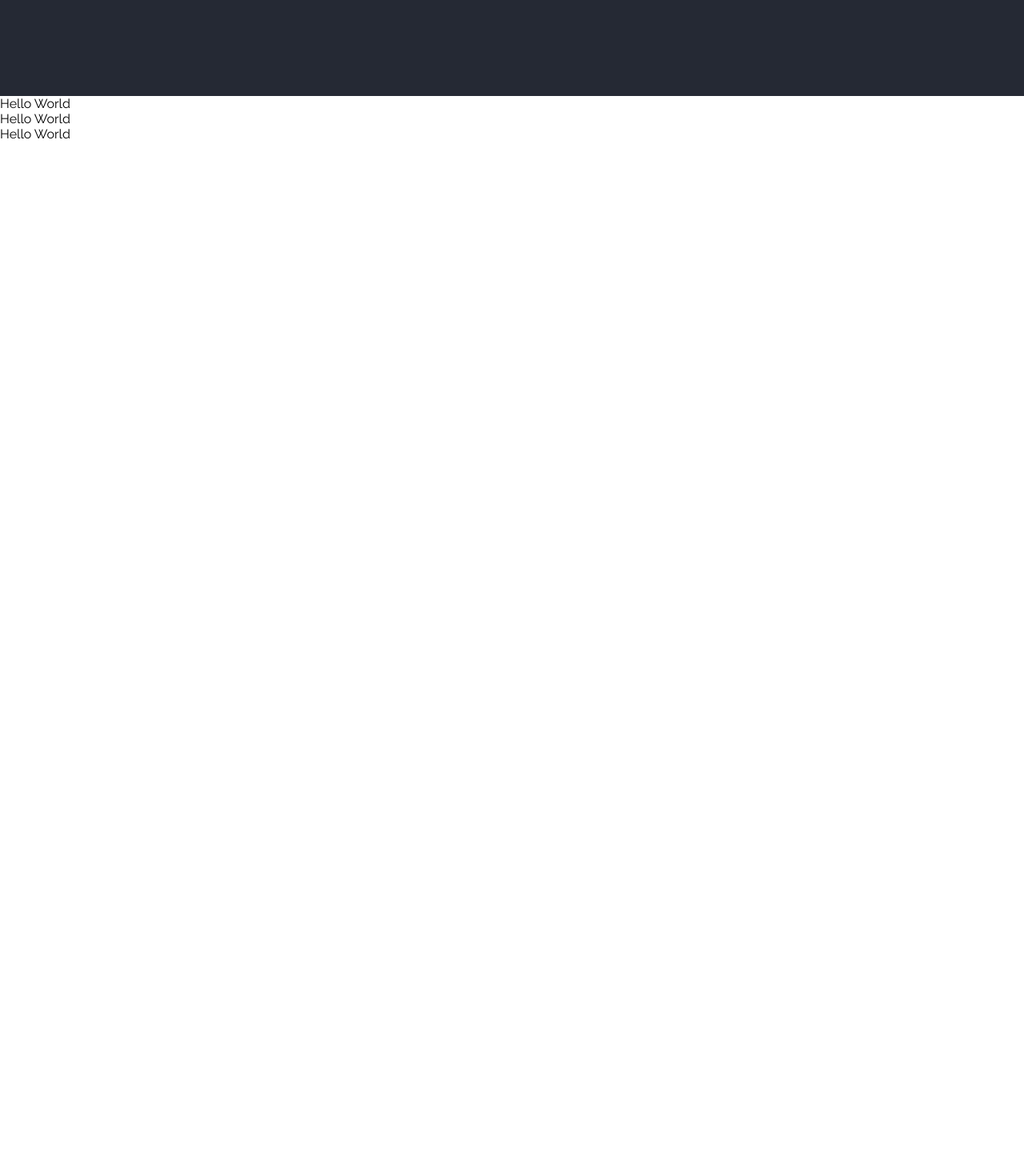
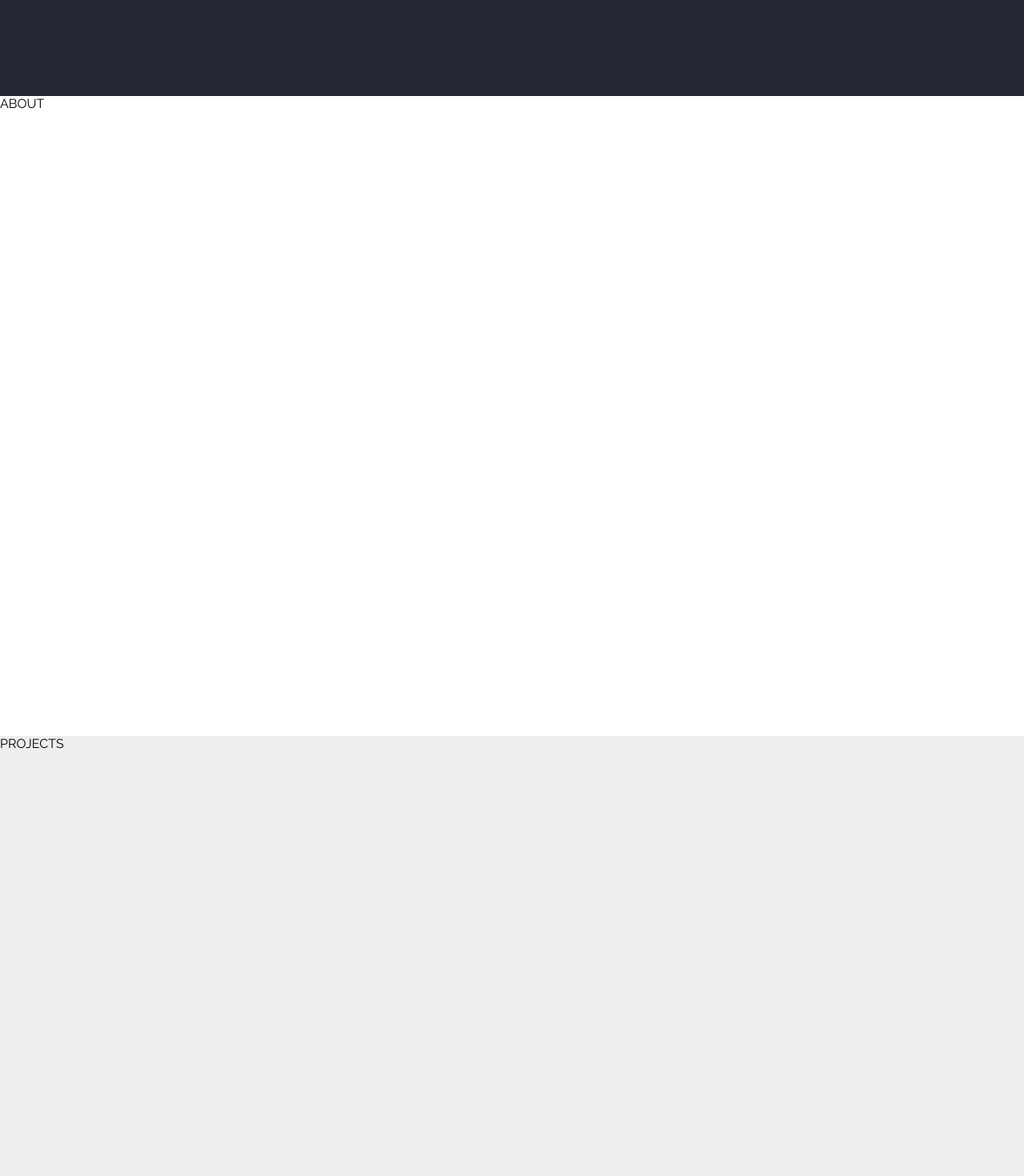
Before and after one commit to bkwon94/brian-kwon, a React app: page / in a window 1280 px wide. Shown: the part 680-2150 px from the top of the page at 80% size. Before the commit the page ends 857 px from the top, so only its background shows below. Built offline with nearby package versions, Linux system fonts and the light colour scheme.

Commit message:
Finish basic set up of all components

```diff
--- a/client/src/components/About.jsx
+++ b/client/src/components/About.jsx
@@ -2,8 +2,10 @@ import React from 'react';
 
 const About = () => {
   return (
-    <div>
-      Hello World
+    <div id="about">
+      <section className="container about-container">
+        <div>ABOUT</div>
+      </section>
     </div>
   )
 }
--- a/client/src/components/Contact.jsx
+++ b/client/src/components/Contact.jsx
@@ -2,8 +2,10 @@ import React from 'react';
 
 const Contact = () => {
   return (
-    <div>
-      Hello World
+    <div id="contact">
+      <section className="container contact-container">
+        <div>CONTACT</div>
+      </section>
     </div>
   )
 }
--- a/client/src/components/Main.jsx
+++ b/client/src/components/Main.jsx
@@ -3,7 +3,7 @@ import React from 'react';
 const Main = () => {
   return (
     <div id="main">
-      <section class="container main-container">
+      <section className="container main-container">
         <div className="main-text">
           Hello, my name is <span id="name">Brian Kwon</span>.
           <div>
--- a/client/src/components/Projects.jsx
+++ b/client/src/components/Projects.jsx
@@ -2,8 +2,10 @@ import React from 'react';
 
 const Projects = () => {
   return (
-    <div>
-      Hello World
+    <div id="projects">
+      <section className="container projects-container">
+        <div>PROJECTS</div>
+      </section>
     </div>
   )
 }
--- a/public/styles.css
+++ b/public/styles.css
@@ -17,7 +17,7 @@ body {
 
 /***** MAIN SECTION *****/
 .main-text {
-  font-size: initial;
+  font-size: 20px;
   color: #FFF;
 }
 
@@ -34,3 +34,19 @@ body {
 #name {
   color: #57E2E5;
 }
+
+
+/***** ABOUT SECTION *****/
+.about-container {
+  background: #FFF;
+}
+
+/***** PROJECTS SECTION *****/
+.projects-container {
+  background: #EEE;
+}
+
+/***** CONTACT SECTION *****/
+.contact-container {
+  background: #FFF;
+}
```
Also changed, not shown: public/bundle.js.
